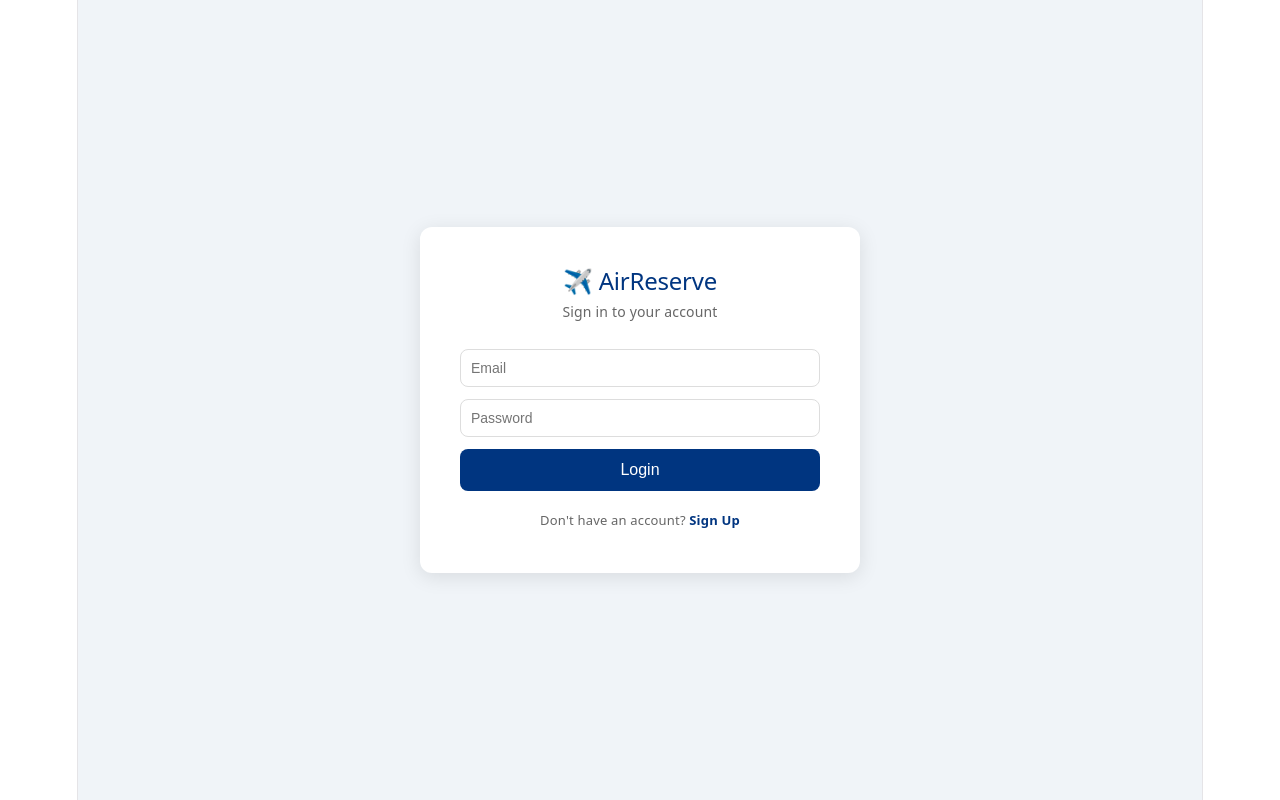
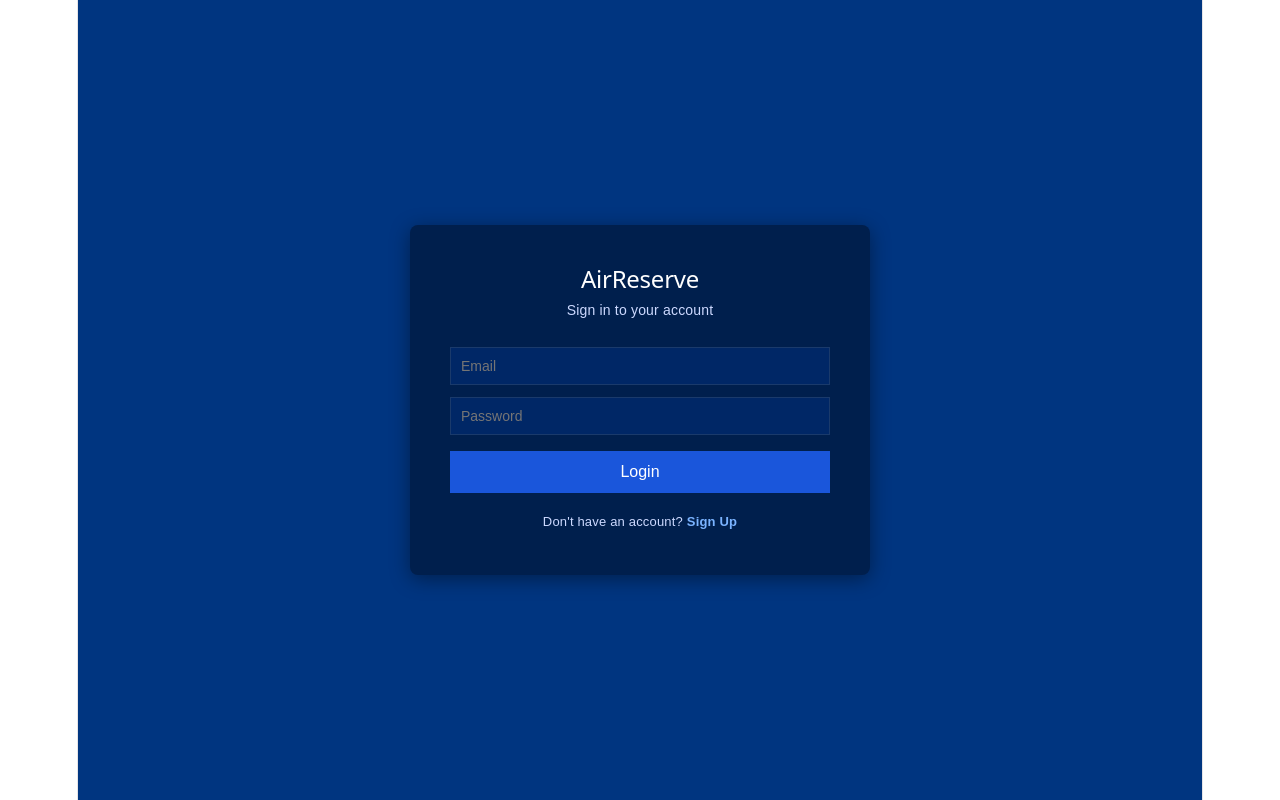
Before and after one commit to Nafis266/airline-reservation-system, a React (Vite) app: page / in a window 1280 px wide. Built offline with nearby package versions, Linux system fonts and the light colour scheme; no server answers.

Commit message:
updated css

```diff
--- a/src/index.css
+++ b/src/index.css
@@ -52,6 +52,10 @@
 
 body {
   margin: 0;
+}
+input:-webkit-autofill {
+  -webkit-box-shadow: 0 0 0px 1000px #002766 inset;
+  -webkit-text-fill-color: white;
 }
 
 #root {
--- a/src/pages/BookFlight.jsx
+++ b/src/pages/BookFlight.jsx
@@ -156,14 +156,13 @@ function BookFlight({ flight, onBack, onBooked, onSkipped}) {
 }
 
 const styles = {
-  container: { display: "flex", justifyContent: "center", alignItems: "center", minHeight: "100vh", backgroundColor: "#f0f4f8" },
-  card: { backgroundColor: "white", padding: "40px", borderRadius: "12px", boxShadow: "0 4px 20px rgba(0,0,0,0.1)", width: "400px" },
-  title: { color: "#003580", marginBottom: "16px" },
-  info: { backgroundColor: "#f8f9fa", padding: "12px", borderRadius: "8px", marginBottom: "20px", fontSize: "14px" },
-  input: { width: "100%", padding: "10px", marginBottom: "12px", borderRadius: "8px", border: "1px solid #ddd", fontSize: "14px", boxSizing: "border-box" },
-  button: { width: "100%", padding: "12px", backgroundColor: "#003580", color: "white", border: "none", borderRadius: "8px", fontSize: "16px", cursor: "pointer" },
-  error: { color: "red", fontSize: "13px", marginBottom: "10px" },
-  back: { background: "none", border: "none", color: "#003580", cursor: "pointer", fontSize: "14px", marginBottom: "16px", padding: 0 }
+  container: { display: "flex", justifyContent: "center", alignItems: "center", minHeight: "100vh", backgroundColor: "#003580" },
+  card: { backgroundColor: "#001f4d", padding: "40px", borderRadius: "12px", boxShadow: "0 4px 20px rgba(0,0,0,0.4)", width: "400px" },
+  title: { color: "white", marginBottom: "16px", textAlign: "center" },
+  info: { backgroundColor: "#002766", padding: "12px", borderRadius: "8px", marginBottom: "20px", fontSize: "14px", color: "#ccd9ff" },
+  input: { width: "100%", padding: "10px", marginBottom: "12px", borderRadius: "8px", border: "1px solid #1a3a6b", backgroundColor: "#002766", color: "white", fontSize: "14px", boxSizing: "border-box" },
+  button: { width: "100%", padding: "12px", backgroundColor: "#1a56db", color: "white", border: "none", borderRadius: "8px", fontSize: "16px", cursor: "pointer" },
+  error: { color: "#ff6b6b", fontSize: "13px", marginBottom: "10px" },
+  back: { background: "none", border: "none", color: "#7ab3ff", cursor: "pointer", fontSize: "14px", marginBottom: "16px", padding: 0 }
 }
-
 export default BookFlight
--- a/src/pages/Login.jsx
+++ b/src/pages/Login.jsx
@@ -60,7 +60,7 @@ function Login({ onLogin }) {
   return (
     <div style={styles.container}>
       <div style={styles.card}>
-        <h2 style={styles.title}>✈️ AirReserve</h2>
+        <h2 style={styles.title}>AirReserve</h2>
         <p style={styles.subtitle}>{isSignup ? "Create an account" : "Sign in to your account"}</p>
 
         {isSignup && (
@@ -149,15 +149,16 @@ function Login({ onLogin }) {
 }
 
 const styles = {
-  container: { display: "flex", justifyContent: "center", alignItems: "center", height: "100vh", backgroundColor: "#f0f4f8" },
-  card: { backgroundColor: "white", padding: "40px", borderRadius: "12px", boxShadow: "0 4px 20px rgba(0,0,0,0.1)", width: "360px" },
-  title: { textAlign: "center", color: "#003580", marginBottom: "4px" },
-  subtitle: { textAlign: "center", color: "#666", marginBottom: "24px", fontSize: "14px" },
-  input: { width: "100%", padding: "10px", marginBottom: "12px", borderRadius: "8px", border: "1px solid #ddd", fontSize: "14px", boxSizing: "border-box" },
-  button: { width: "100%", padding: "12px", backgroundColor: "#003580", color: "white", border: "none", borderRadius: "8px", fontSize: "16px", cursor: "pointer" },
-  error: { color: "red", fontSize: "13px", marginBottom: "10px" },
-  toggle: { textAlign: "center", marginTop: "16px", fontSize: "13px", color: "#666" },
-  link: { color: "#003580", cursor: "pointer", fontWeight: "bold" }
+  container: { display: "flex", justifyContent: "center", alignItems: "center", minHeight: "100vh", backgroundColor: "#003580", fontFamily: "Arial" },
+  card: { backgroundColor: "#001f4d", padding: "40px", borderRadius: "8px", boxShadow: "0 4px 20px rgba(0,0,0,0.4)", width: "380px" },
+  title: { color: "white", marginBottom: "4px", textAlign: "center" },
+  subtitle: { textAlign: "center", color: "#ccd9ff", marginBottom: "24px", fontSize: "14px" },
+  label: { fontSize: "12px", color: "#ccd9ff", marginBottom: "4px", display: "block" },
+  input: { width: "100%", padding: "10px", marginBottom: "12px", border: "1px solid #1a3a6b", backgroundColor: "#002766", color: "white", fontSize: "14px", boxSizing: "border-box" },
+  button: { width: "100%", padding: "12px", backgroundColor: "#1a56db", color: "white", border: "none", fontSize: "16px", cursor: "pointer", marginTop: "4px" },
+  error: { color: "#ff6b6b", fontSize: "13px", marginBottom: "10px" },
+  toggle: { textAlign: "center", marginTop: "16px", fontSize: "13px", color: "#ccd9ff" },
+  link: { color: "#7ab3ff", cursor: "pointer", fontWeight: "bold" }
 }
 
 export default Login
--- a/src/pages/Payment.jsx
+++ b/src/pages/Payment.jsx
@@ -84,23 +84,20 @@ function Payment({ booking, onPaid, onSkip }) {
           {loading ? "Processing..." : `Pay ₹${booking.ticket_price}`}
         </button>
 
-        <button style={styles.skipButton} onClick={onSkip}>
-          Pay Later
-        </button>
       </div>
     </div>
   )
 }
 
 const styles = {
-  container: { display: "flex", justifyContent: "center", alignItems: "center", minHeight: "100vh", backgroundColor: "#f0f4f8" },
-  card: { backgroundColor: "white", padding: "40px", borderRadius: "12px", boxShadow: "0 4px 20px rgba(0,0,0,0.1)", width: "400px" },
-  title: { color: "#003580", marginBottom: "16px", textAlign: "center" },
-  info: { backgroundColor: "#f8f9fa", padding: "12px", borderRadius: "8px", marginBottom: "20px", fontSize: "14px" },
-  input: { width: "100%", padding: "10px", marginBottom: "12px", borderRadius: "8px", border: "1px solid #ddd", fontSize: "14px", boxSizing: "border-box" },
-  button: { width: "100%", padding: "12px", backgroundColor: "#003580", color: "white", border: "none", borderRadius: "8px", fontSize: "16px", cursor: "pointer", marginBottom: "10px" },
-  skipButton: { width: "100%", padding: "12px", backgroundColor: "white", color: "#003580", border: "1px solid #003580", borderRadius: "8px", fontSize: "16px", cursor: "pointer" },
-  error: { color: "red", fontSize: "13px", marginBottom: "10px" }
+  container: { display: "flex", justifyContent: "center", alignItems: "center", minHeight: "100vh", backgroundColor: "#003580" },
+  card: { backgroundColor: "#001f4d", padding: "40px", borderRadius: "12px", boxShadow: "0 4px 20px rgba(0,0,0,0.4)", width: "400px" },
+  title: { color: "white", marginBottom: "16px", textAlign: "center" },
+  info: { backgroundColor: "#002766", padding: "12px", borderRadius: "8px", marginBottom: "20px", fontSize: "14px", color: "#ccd9ff" },
+  input: { width: "100%", padding: "10px", marginBottom: "12px", borderRadius: "8px", border: "1px solid #1a3a6b", backgroundColor: "#002766", color: "white", fontSize: "14px", boxSizing: "border-box" },
+  button: { width: "100%", padding: "12px", backgroundColor: "#1a56db", color: "white", border: "none", borderRadius: "8px", fontSize: "16px", cursor: "pointer" },
+  error: { color: "#ff6b6b", fontSize: "13px", marginBottom: "10px" },
+  back: { background: "none", border: "none", color: "#7ab3ff", cursor: "pointer", fontSize: "14px", marginBottom: "16px", padding: 0 }
 }
 
 export default Payment
```
